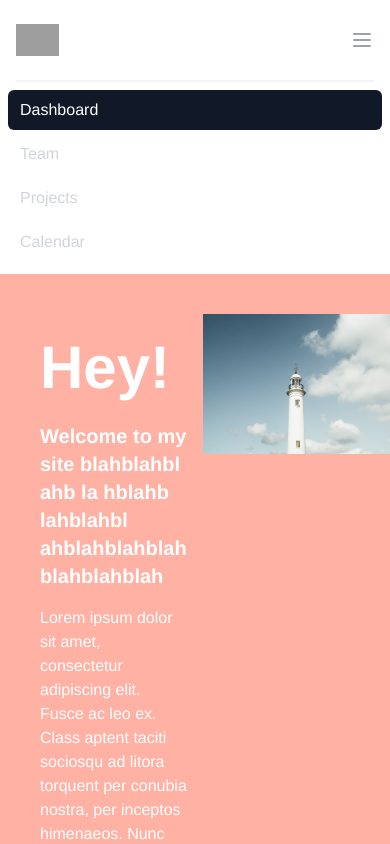
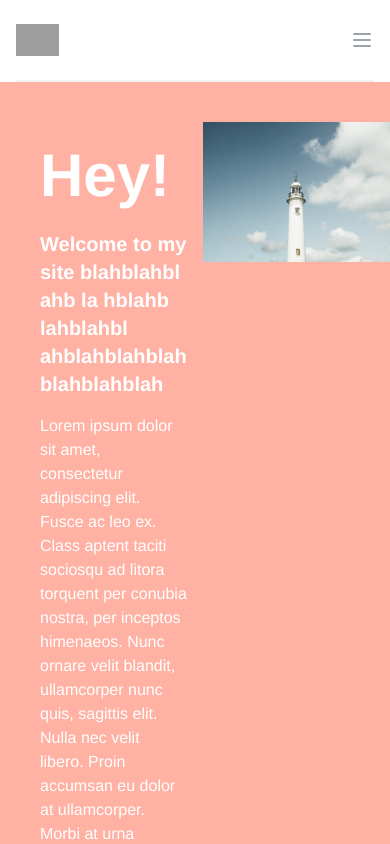
Before and after one commit to craig-mccaskill/glassescraig, a Vue app: page / in a window 390 px wide. Shown: the top 844 px of the page. Built offline with nearby package versions, Linux system fonts and the light colour scheme; grey boxes are pictures that could not be loaded.

Commit message:
Fix mobile dropdown mobile

```diff
--- a/src/components/Navigation.vue
+++ b/src/components/Navigation.vue
@@ -38,7 +38,7 @@
               focus:outline-none
               focus:ring-2 focus:ring-inset focus:ring-indigo-500
             "
-            aria-expanded="false"
+            @click="isOpen = !isOpen"
           >
             <span class="sr-only">Open menu</span>
             <!-- Heroicon name: outline/menu -->
@@ -163,7 +163,7 @@
     </div>
 
     <!--Mobile menu, show/hide based on mobile menu state.-->
-  <div class="sm:hidden" id="mobile-menu">
+  <div class="sm:hidden" :class="isOpen ? 'block' : 'hidden'" id="mobile-menu">
     <div class="px-2 pt-2 pb-3 space-y-1">
       <!-- Current: "bg-gray-900 text-white", Default: "text-gray-300 hover:bg-gray-700 hover:text-white" -->
       <a href="#" class="bg-gray-900 text-white block px-3 py-2 rounded-md text-base font-medium" aria-current="page">Dashboard</a>
@@ -181,5 +181,10 @@
 <script>
 export default {
   name: "Navigation",
+  data() {
+    return {
+      isOpen: false,
+    }
+  },
 };
 </script>
```
